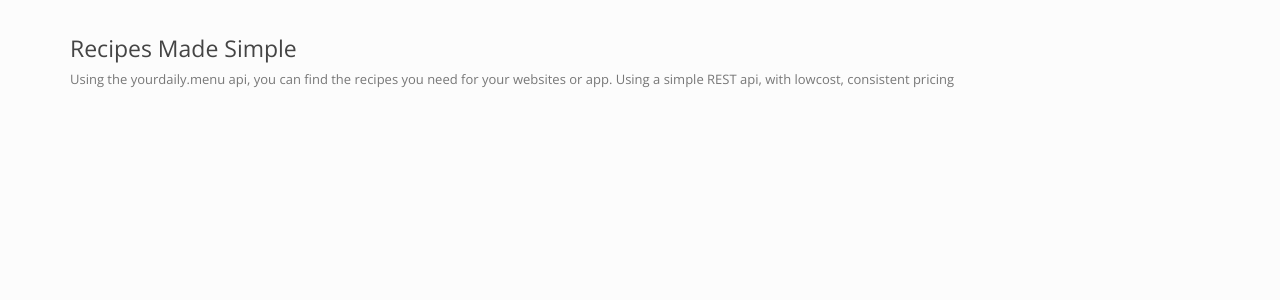
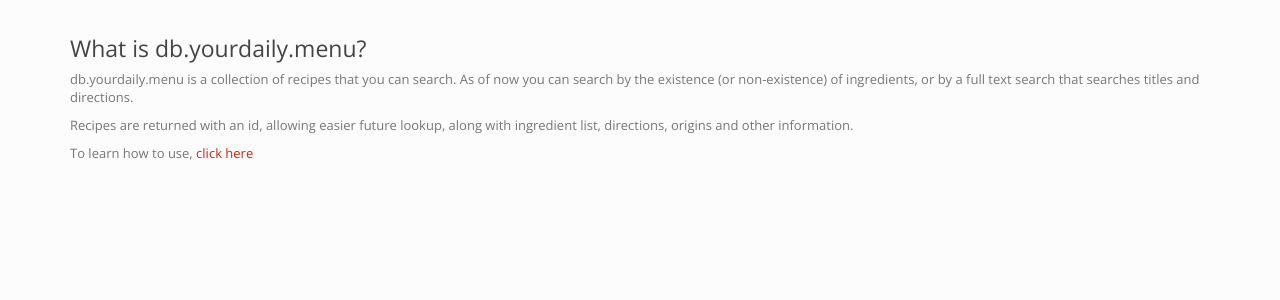
Before and after one commit to worldsproject/recipe_database, a Flask app: page / in a window 1280 px wide. Shown: the part 61-361 px from the top of the page. Run offline with Flask 2, Linux system fonts and the light colour scheme; the visitor is signed in with stand-in values (Sample User, id 1); data comes from the database, SQL or seed files in the repository; parts of the project's set-up code (start-up, migrations or seed data) failed here and were passed over.

Commit message:
Added a bit more context to the homepage.

```diff
--- a/app/templates/index.html
+++ b/app/templates/index.html
@@ -1,5 +1,9 @@
 {% extends 'base.html' %}
 {% block body %}
-<h3>Recipes Made Simple</h3>
-<p>Using the yourdaily.menu api, you can find the recipes you need for your websites or app. Using a simple REST api, with lowcost, consistent pricing</p>
+<h3>What is db.yourdaily.menu?</h3>
+<p>db.yourdaily.menu is a collection of recipes that you can search. As of now you can search by the existence (or non-existence) of ingredients, or by a full text search that searches titles and directions.</p>
+
+<p>Recipes are returned with an id, allowing easier future lookup, along with ingredient list, directions, origins and other information.</p>
+
+<p>To learn how to use, <a href="/howto">click here</a></p>
 {% endblock body %}
```
